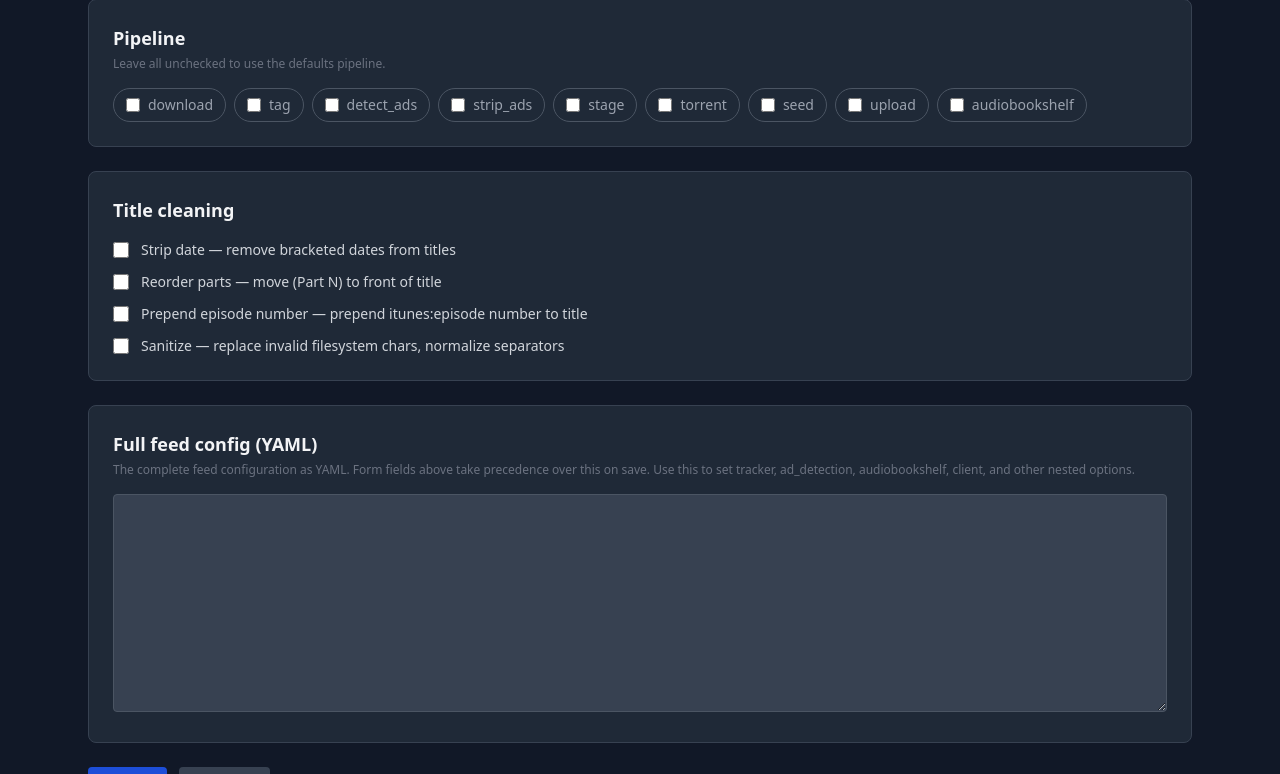
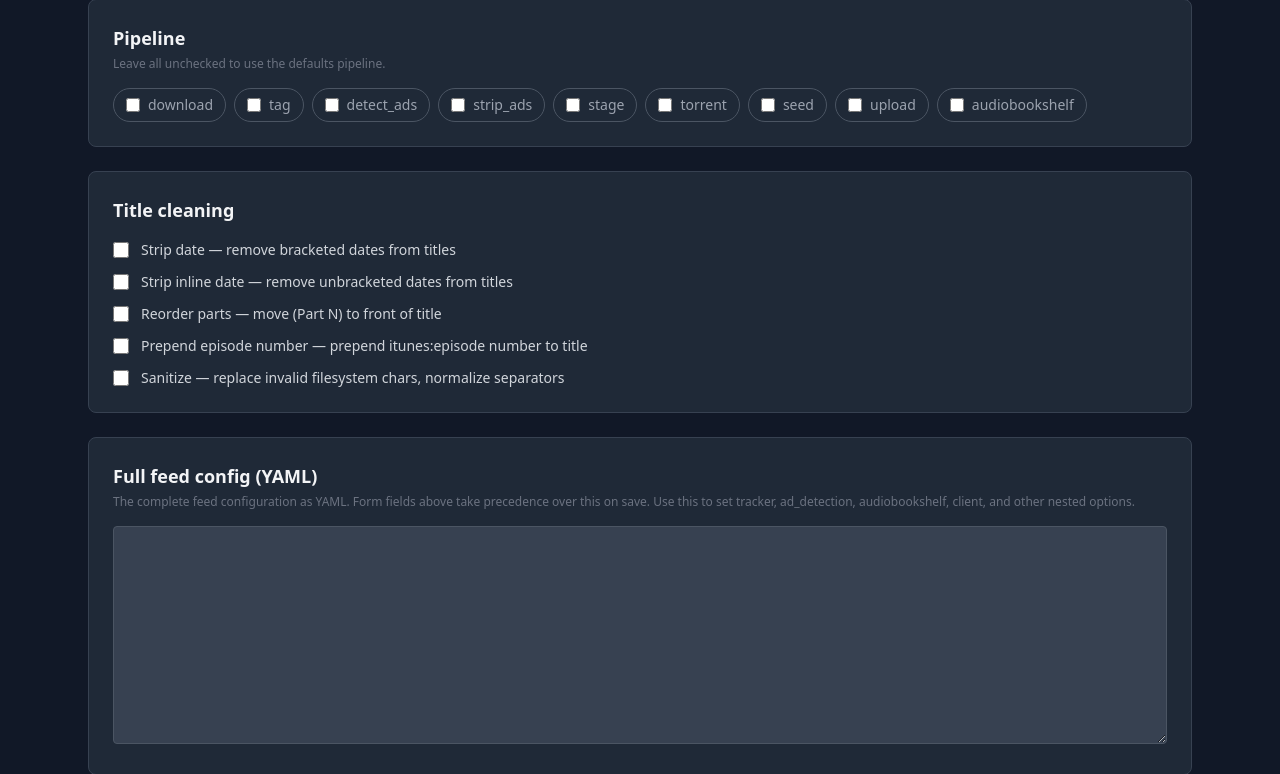
Before and after one commit to Iridium123/podcast-etl, a FastAPI app: page /feeds/add in a window 1280 px wide. Shown: the part 597-1371 px from the top of the page. Run offline with FastAPI, Linux system fonts and the light colour scheme; parts of the project's set-up code (start-up, migrations or seed data) failed here and were passed over; some libraries are stand-ins or nearby versions.

Commit message:
Expose strip_inline_date in web UI title-cleaning forms
Co-Authored-By: Claude Fable 5 <noreply@anthropic.com>

```diff
--- a/src/podcast_etl/web/form_helpers.py
+++ b/src/podcast_etl/web/form_helpers.py
@@ -168,6 +168,7 @@ def parse_title_cleaning_checkboxes(form_data: Any) -> dict[str, bool]:
     """Collect title_cleaning flags from checkbox form data."""
     return {
         "strip_date": form_data.get("title_strip_date") == "on",
+        "strip_inline_date": form_data.get("title_strip_inline_date") == "on",
         "reorder_parts": form_data.get("title_reorder_parts") == "on",
         "prepend_episode_number": form_data.get("title_prepend_episode_number") == "on",
         "sanitize": form_data.get("title_sanitize") == "on",
--- a/src/podcast_etl/web/templates/feeds/form.html
+++ b/src/podcast_etl/web/templates/feeds/form.html
@@ -124,6 +124,13 @@
       </label>
 
       <label class="flex items-center gap-3 cursor-pointer">
+        <input type="checkbox" name="title_strip_inline_date"
+               {% if tc.get("strip_inline_date") %}checked{% endif %}
+               class="w-4 h-4 rounded accent-blue-500">
+        <span class="text-sm text-gray-300">Strip inline date — remove unbracketed dates from titles</span>
+      </label>
+
+      <label class="flex items-center gap-3 cursor-pointer">
         <input type="checkbox" name="title_reorder_parts"
                {% if tc.get("reorder_parts") %}checked{% endif %}
                class="w-4 h-4 rounded accent-blue-500">
```
Also changed, not shown: src/podcast_etl/web/templates/defaults/edit.html (+7 -0 lines), tests/test_form_helpers.py (+3 -0 lines).
